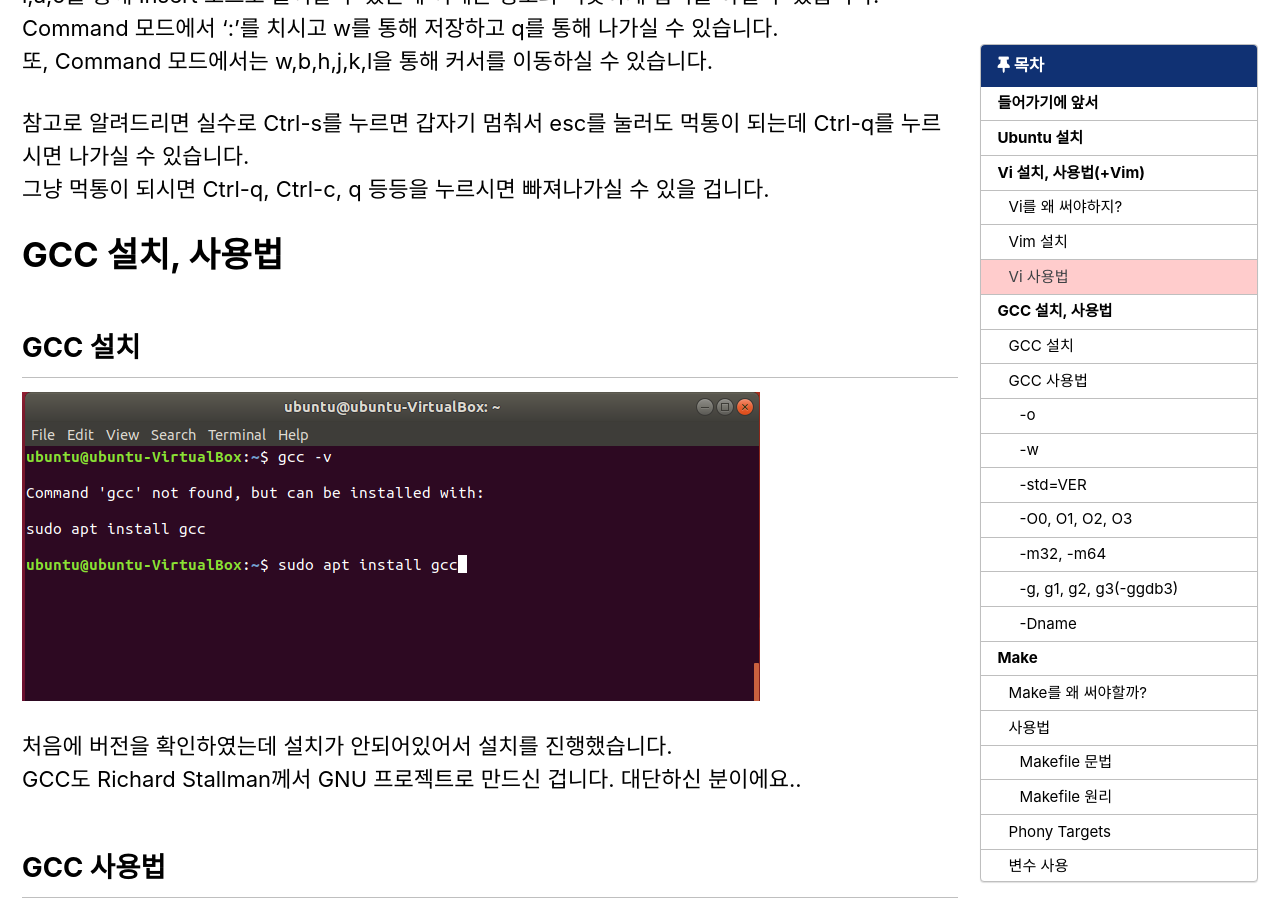
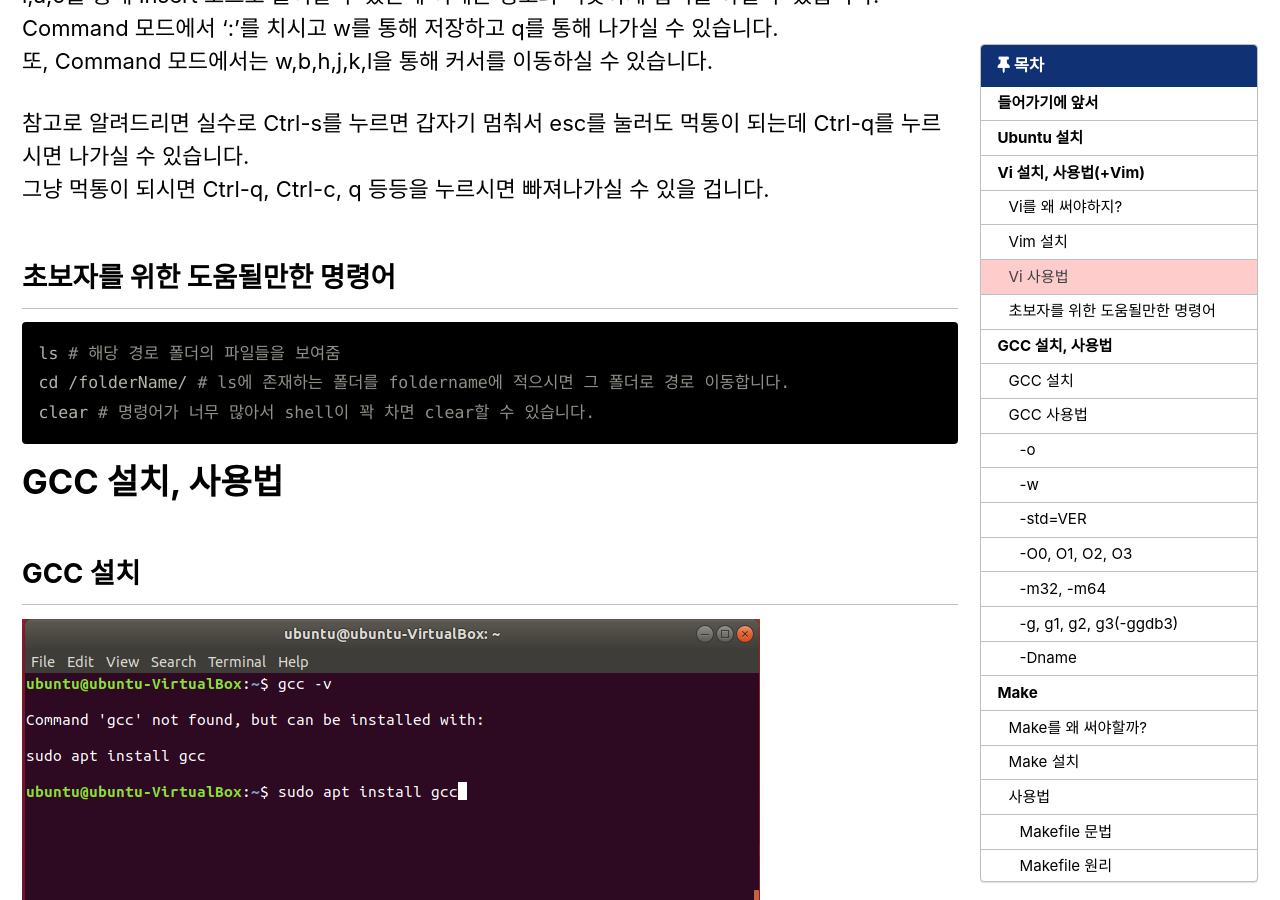
Before and after one commit to junhanjeong/junhanjeong.github.io, a Jekyll site: the page built from _posts/2023-09-08-basicGccMake.md, in a window 1280 px wide and 900 px high, scrolled down 2987 px. Built offline with Jekyll 4.4.1, drawn with Linux system fonts in a browser that asks for light colours; cached includes are drawn as plain includes; comment, search, counter and statistics services are not loaded; some of the changed text lies outside the part shown.

Commit message:
syspro 1.5글에 초보자문법 추가

````diff
--- a/_posts/2023-09-08-basicGccMake.md
+++ b/_posts/2023-09-08-basicGccMake.md
@@ -87,6 +87,14 @@ Command 모드에서 ':'를 치시고 w를 통해 저장하고 q를 통해 나
 
 참고로 알려드리면 실수로 Ctrl-s를 누르면 갑자기 멈춰서 esc를 눌러도 먹통이 되는데 Ctrl-q를 누르시면 나가실 수 있습니다.
 그냥 먹통이 되시면 Ctrl-q, Ctrl-c, q 등등을 누르시면 빠져나가실 수 있을 겁니다.
+
+## 초보자를 위한 도움될만한 명령어
+
+```shell
+ls # 해당 경로 폴더의 파일들을 보여줌
+cd /folderName/ # ls에 존재하는 폴더를 foldername에 적으시면 그 폴더로 경로 이동합니다.
+clear # 명령어가 너무 많아서 shell이 꽉 차면 clear할 수 있습니다.
+```
 
 # GCC 설치, 사용법
 
@@ -201,6 +209,14 @@ gcc -Wall -o sum main.o sum.o
 
 main.o, sum.o를 만들고 실행파일을 만드는데 3줄이 필요합니다.
 
+## Make 설치
+
+```shell
+sudo apt install make
+```
+
+위 명령어로 설치하시면 됩니다.
+
 ## 사용법
 
 일단 우리는 Makefile이라는 스크립트 파일을 해당폴더에 만들어줘야 합니다.
````
